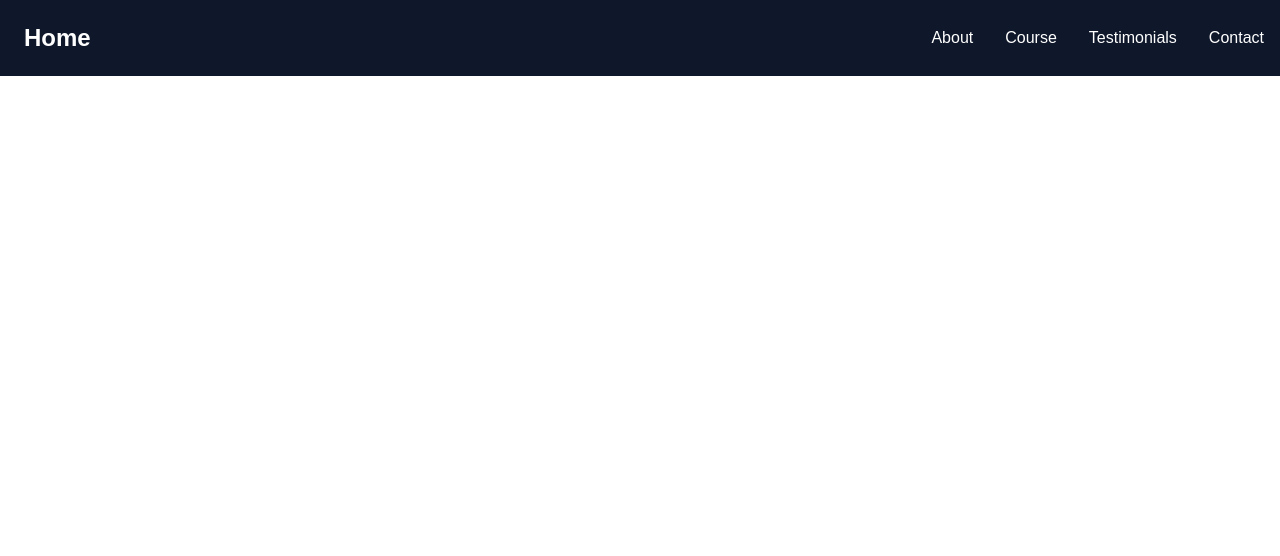
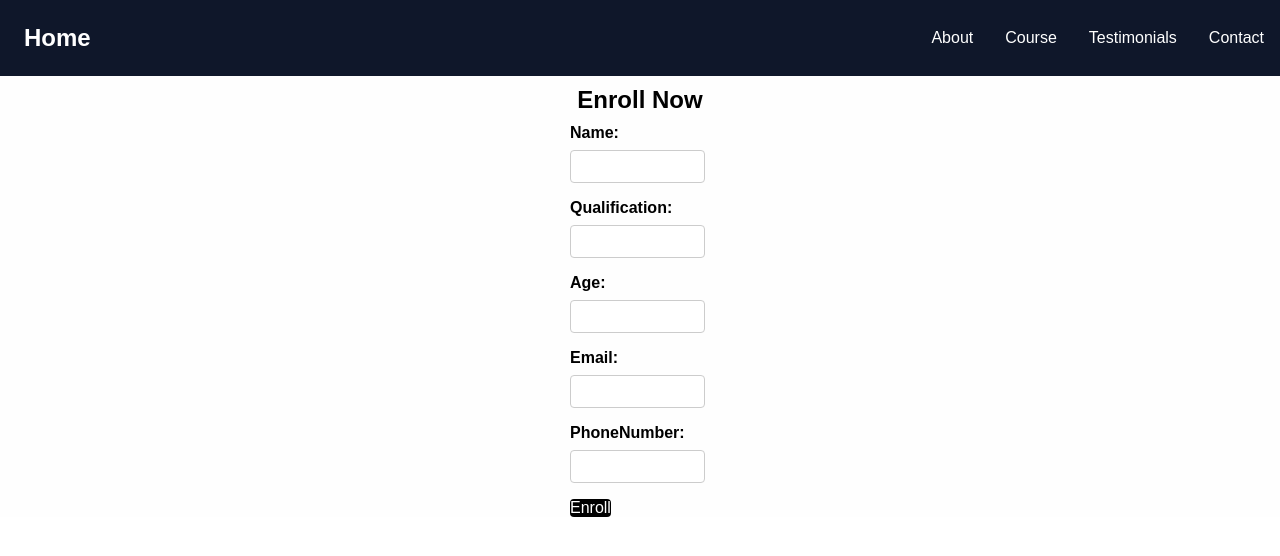
Before and after one commit to VangavarapuAnitha/projectaveasa, a React (Create React App) app: page /Enroll in a window 1280 px wide. Shown: the top 556 px of the page. Built offline with nearby package versions, Linux system fonts and the light colour scheme.

Commit message:
added Enroll page

```diff
--- a/src/App.js
+++ b/src/App.js
@@ -6,6 +6,7 @@ import Course from "./components/pages/Course";
 import Testimonilas from "./components/pages/Testimonilas";
 import Contact from "./components/pages/Contact";
 import Home from "./components/pages/Home";
+import Enroll from "./components/pages/Enroll";
 function App() {
   return (
     <div className="App">
@@ -16,6 +17,7 @@ function App() {
         <Route path="/Course" element={<Course />} />
         <Route path="/Testimonilas" element={<Testimonilas />} />
         <Route path="/Contact" element={<Contact />} />
+        <Route path="/Enroll" element={<Enroll />} />
       </Routes>
     </div>
   );
--- /dev/null
+++ b/src/components/pages/Enroll.css
@@ -0,0 +1,38 @@
+h2 {
+  padding-top: 10px;
+  text-align: center;
+}
+.form-container {
+  padding-top: 10px;
+  padding-left: 130px;
+  width: 400px;
+  margin: 0 auto;
+}
+label {
+  display: block;
+  margin-bottom: 8px;
+  font-weight: bold;
+}
+input {
+  width: 50%;
+  padding: 8px;
+  margin-bottom: 16px;
+  border: 1px solid #ccc;
+  border-radius: 4px;
+  box-sizing: border-box;
+}
+button {
+  background-color: black;
+  color: white;
+  border: none;
+  border-radius: 4px;
+  cursor: pointer;
+  font-size: 16px;
+}
+@media (max-width: 480px) {
+  .form-container {
+    padding-left: 5px;
+    width: 140px;
+    margin: 0 auto;
+  }
+}
--- /dev/null
+++ b/src/components/pages/Enroll.js
@@ -0,0 +1,95 @@
+import React from "react";
+import { useState } from "react";
+import "./Enroll.css";
+const Enroll = () => {
+  const [formData, setFormData] = useState({
+    name: "",
+    qualification: "",
+    age: "",
+    email: "",
+    phone: "",
+  });
+  const [tableData, setTableData] = useState([]);
+
+  const handleInputChange = (e) => {
+    setFormData({ ...formData, [e.target.name]: e.target.value });
+  };
+
+  const handleSubmit = (e) => {
+    e.preventDefault();
+
+    // Validate form data
+    if (
+      !formData.name ||
+      !formData.qualification ||
+      !formData.age ||
+      !formData.email ||
+      !formData.phone
+    ) {
+      alert("Please fill in all fields");
+      return;
+    }
+
+    // Update table data and store in local storage
+    const newTableData = [...tableData, formData];
+    setTableData(newTableData);
+    localStorage.setItem("formData", JSON.stringify(newTableData));
+    alert("Enrolled successfully! Our team contact you within 24 hours");
+    // Clear form data
+    setFormData({
+      name: "",
+      qualification: "",
+      age: "",
+      email: "",
+      phone: "",
+    });
+  };
+
+  return (
+    <div>
+      <h2> Enroll Now</h2>
+      <form onSubmit={handleSubmit} className="form-container">
+        <label>Name:</label>
+        <input
+          type="text"
+          name="name"
+          value={formData.name}
+          onChange={handleInputChange}
+        />
+        <label>Qualification:</label>
+        <input
+          type="text"
+          name="qualification"
+          value={formData.qualification}
+          onChange={handleInputChange}
+        />
+
+        <label>Age:</label>
+        <input
+          type="text"
+          name="age"
+          value={formData.age}
+          onChange={handleInputChange}
+        />
+        <label>Email:</label>
+        <input
+          type="text"
+          name="email"
+          value={formData.email}
+          onChange={handleInputChange}
+        />
+        <label>PhoneNumber:</label>
+        <input
+          type="tel"
+          name="phone"
+          value={formData.phone}
+          onChange={handleInputChange}
+        />
+        <div>
+          <button type="submit">Enroll</button>
+        </div>
+      </form>
+    </div>
+  );
+};
+export default Enroll;
--- a/src/components/pages/Home.css
+++ b/src/components/pages/Home.css
@@ -1,5 +1,6 @@
 .home h1,
 h2 {
+  padding-top: 10px;
   text-align: center;
 }
 .home a {
@@ -13,7 +14,11 @@ h2 {
 }
 
 .home-container p {
+  padding-top: 10px;
   text-align: justify;
+}
+.home-container ul {
+  padding-top: 10px;
 }
 .home-container ul li span {
   padding-left: 20px;
@@ -21,6 +26,7 @@ h2 {
   border-radius: 0.2rem;
 }
 .home1 p {
+  padding-top: 10px;
   text-align: justify;
 }
 @media (max-width: 480px) {
```
